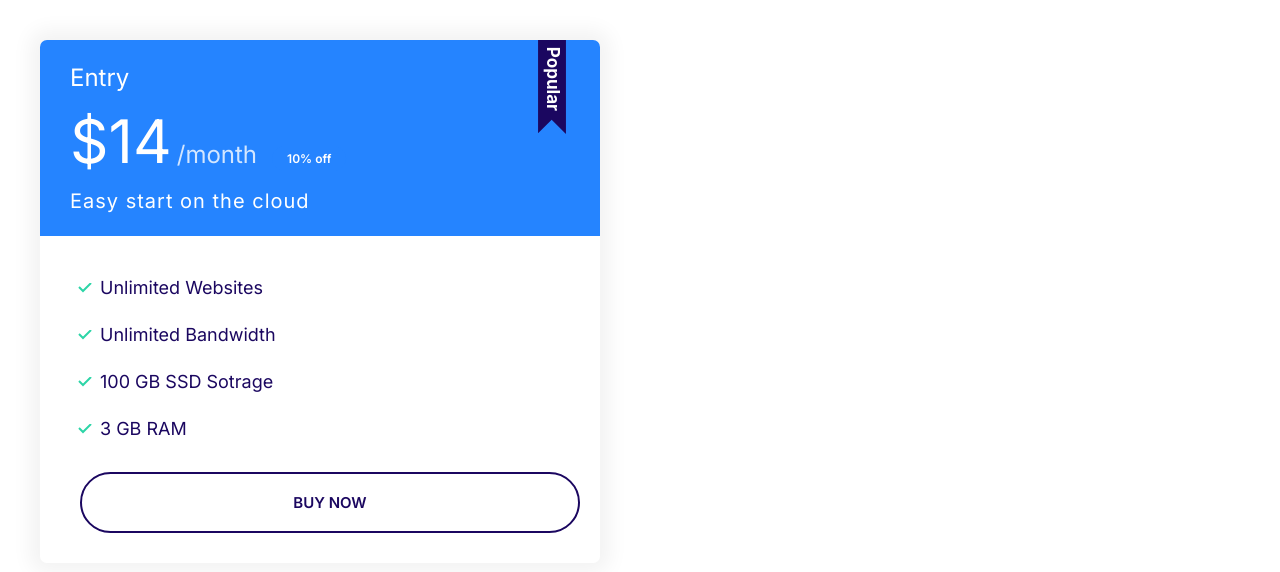
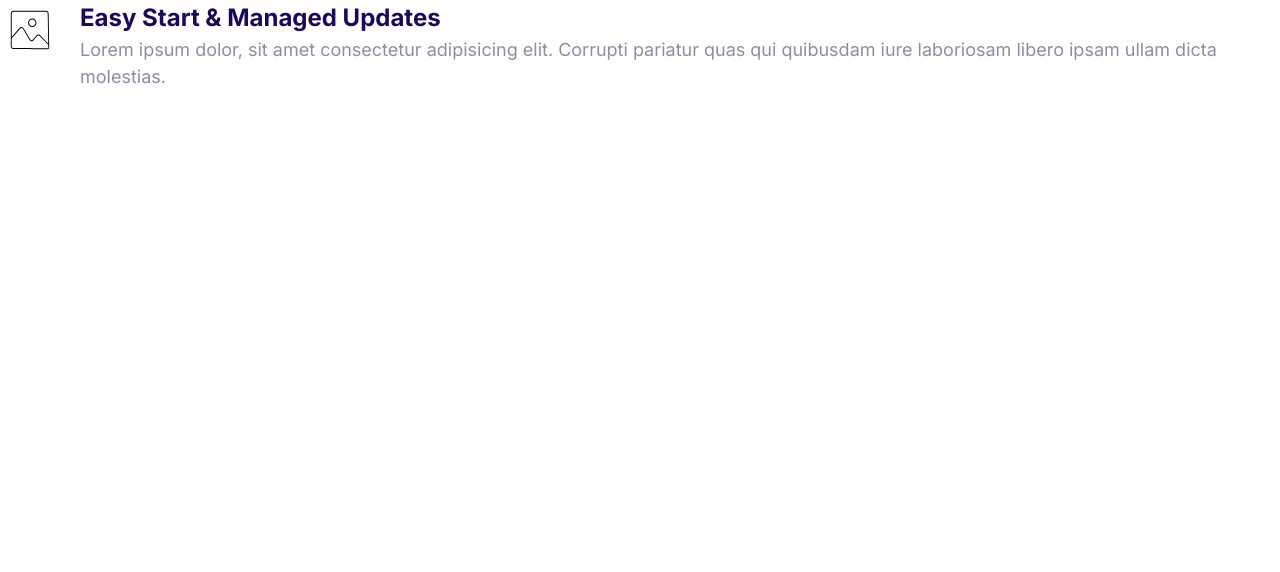
Before and after one commit to akmal-azami/envio, a plain HTML site: page index.html in a window 1280 px wide. Drawn offline with Linux system fonts and the light colour scheme.

Commit message:
Created media objects

```diff
--- a/CSS/style.css
+++ b/CSS/style.css
@@ -357,3 +357,23 @@ background-color: var(--color-primary);
         }
 
     }
+
+
+    /* Media */
+
+.media {
+    display: flex;
+}
+
+.media__title {
+    margin: 0;
+}
+
+.media__body {
+    margin: 0 2rem ;
+}
+
+.media__image {
+    margin: 1rem;
+
+}
--- a/index.html
+++ b/index.html
@@ -15,27 +15,18 @@
     <title>Document</title>
   </head>
   <body>
-    <div style="width: 50%; padding: 4rem">
-      <div class="plan plan--popular">
-      <div class="card card--primary"">
-      <header class="card__header">
-          <h3 class="plan__name">Entry</h3>
-          <span class="plan__price">$14</span>
-          <span class="plan__billing-cycle">/month</span>
-          <span class="badge badge--primary badge--small">10% off</span>
-          <span class="plan__description">Easy start on the cloud
-          </span>
-       </header>
-          <div class="card__body">
-            <ul class="list list--tick">
-            <li class="list__item">Unlimited Websites </li>
-            <li class="list__item">Unlimited Bandwidth </li>
-            <li class="list__item">100 GB SSD Sotrage</li>
-            <li class="list__item">3 GB RAM</li>
-            </ul>
-            <button class="button button--outline button--block">Buy now</button>
-          </div>
-        </div>
+    <div class="media">
+      <div class="media__image">
+          <svg class="icon icon--primary">
+            <use xlink:href="/images/sprite.svg#snap"></use>
+          </svg>
+        </span>
+      </div>
+
+      <div class="media__body">
+        <h3 class="media__title"> Easy Start & Managed Updates </h3>
+<p>Lorem ipsum dolor, sit amet consectetur adipisicing elit. Corrupti pariatur quas qui quibusdam iure laboriosam libero ipsam ullam dicta molestias.</p>
+
       </div>
     </div>
   </body>
```
Also changed, not shown: components/media.html (added, +14 -0 lines).
